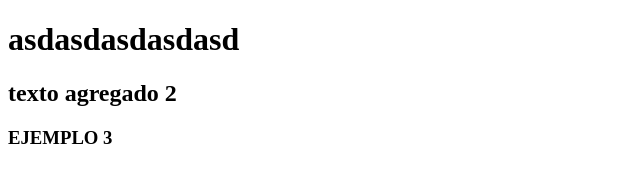
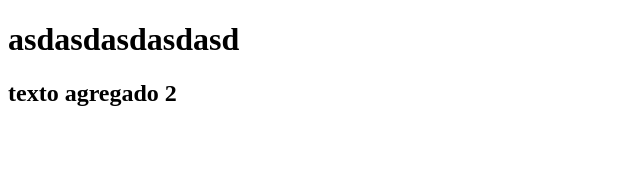
Before and after one commit to abelxprogresive/ejercicio1, a plain HTML site: page index.html in a window 1280 px wide. Shown: the whole page, without its empty margins (0-640 px from the left). Drawn offline with Linux system fonts and the light colour scheme.

Commit message:
Update index.html
Se borra ultimo texto

```diff
--- a/index.html
+++ b/index.html
@@ -6,6 +6,5 @@
 <body>
 <h1> asdasdasdasdasd</h1>
 <h2>texto agregado 2</h2>
-<h3>EJEMPLO 3</h3>
 </body>
 </html>
```
